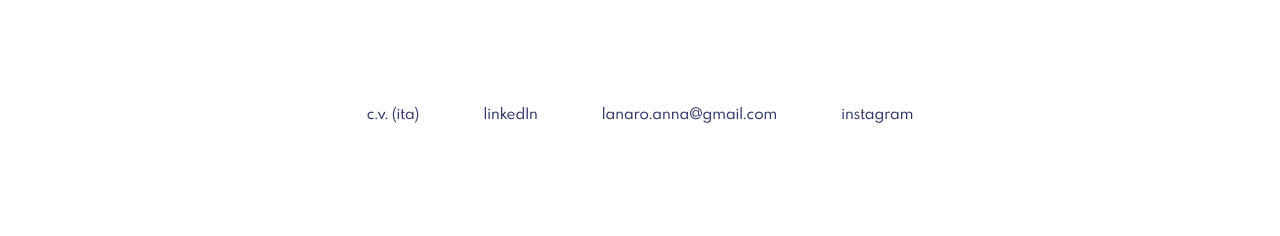
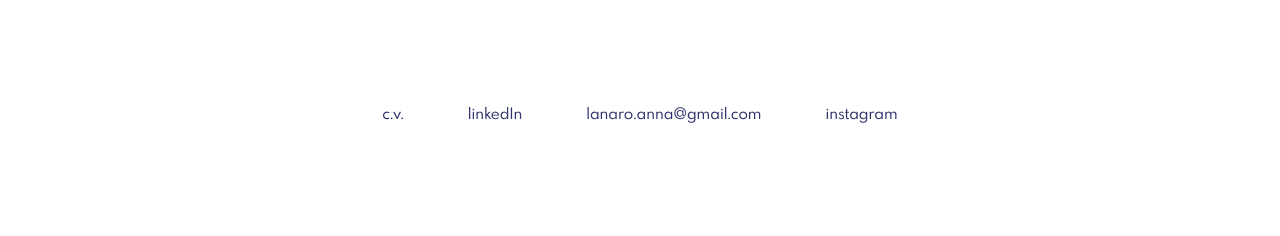
Before and after one commit to rzecchini/annaelle, a Jekyll site: the page built from index.md, in a window 1280 px wide. Shown: the part 1145-1381 px from the top of the page. Built offline with Jekyll 4.4.1, drawn with Linux system fonts in a browser that asks for light colours; some web fonts are replaced.

Commit message:
Update footer.html

```diff
--- a/_includes/footer.html
+++ b/_includes/footer.html
@@ -1,7 +1,7 @@
 <footer class="footer">
 	<div class="container">
 		<ul class="contact">
-			<li><a href="/assets/anna-lanaro_cv.pdf" target="_blank">c.v. (ita)</a></li>
+			<li><a href="/assets/anna-lanaro_cv.pdf" target="_blank">c.v.</a></li>
 			<li><a href="https://www.linkedin.com/in/anna-lanaro-124720151/" target="_blank">linkedIn</a></li>
 			<li><a href="mailto:lanaro.anna@gmail.com">lanaro.anna@gmail.com</a></li>
 			<li><a target="_blank" href="https://www.instagram.com/annalanaro/">instagram</a></li>
```
